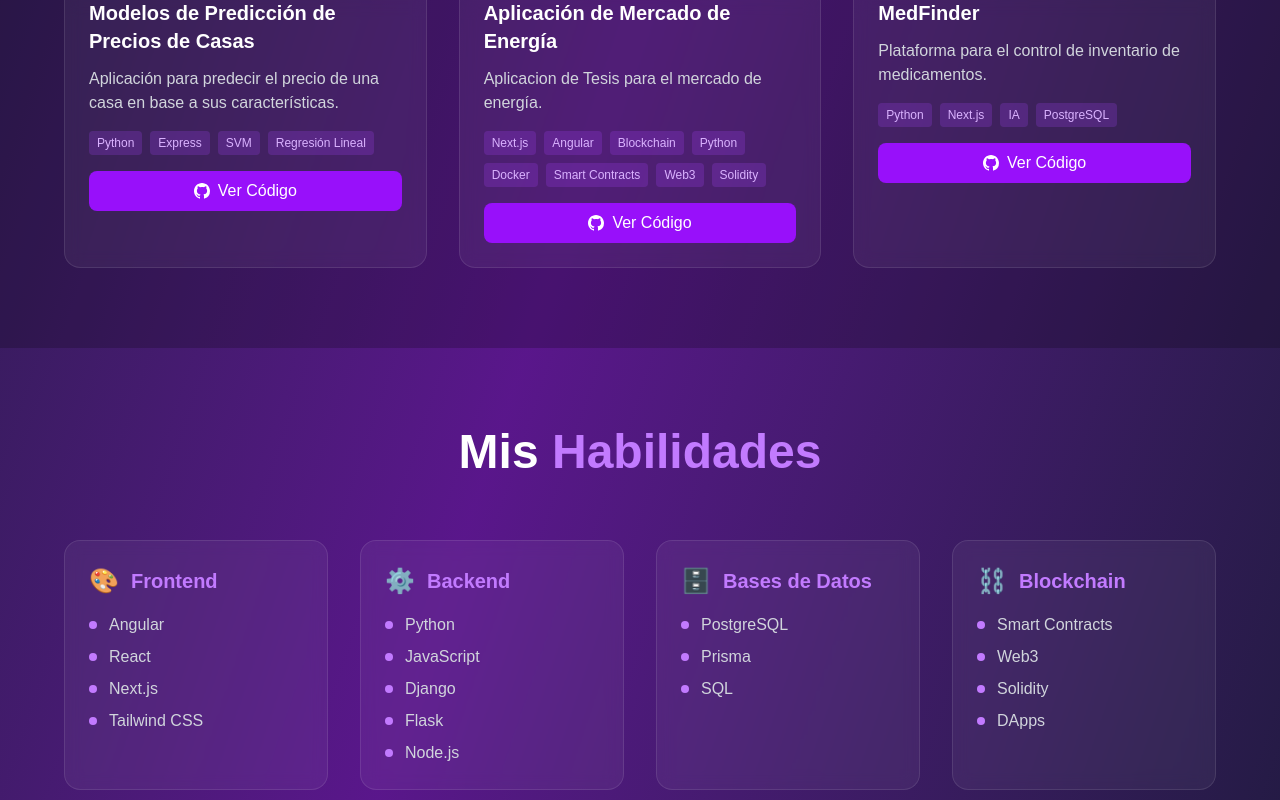
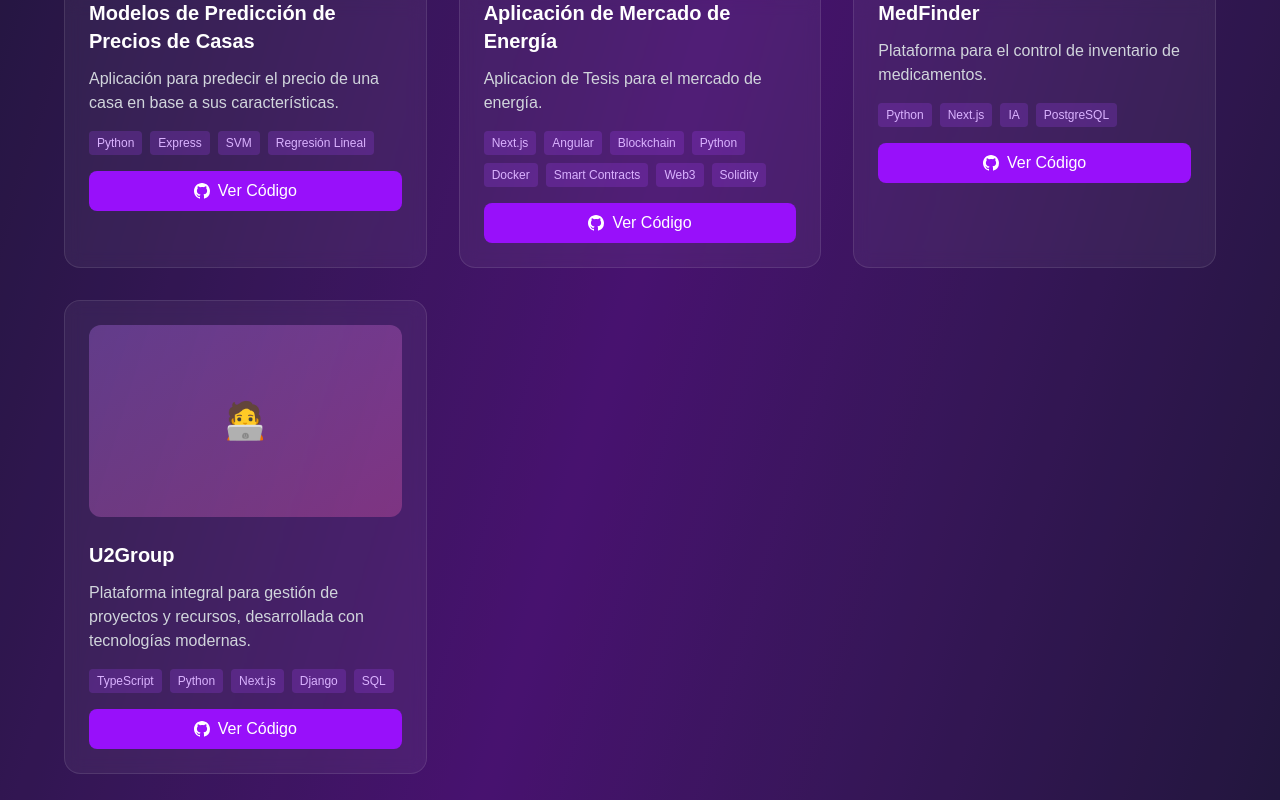
Before and after one commit to Valentina2882/portafolio, a Next.js app: page / in a window 1280 px wide. Shown: the part 1890-2690 px from the top of the page. Built offline with nearby package versions, Linux system fonts and the light colour scheme.

Commit message:
nuevo proyecto

```diff
--- a/src/app/page.tsx
+++ b/src/app/page.tsx
@@ -231,6 +231,13 @@ export default function Home() {
                 icon: "🏥💊",
                 techs: ["Python", "Next.js", "IA", "PostgreSQL"],
                 githubLink: "https://github.com/JulianMbp/Medicamentos.git"
+              },
+              {
+                title: "U2Group",
+                description: "Plataforma integral para gestión de proyectos y recursos, desarrollada con tecnologías modernas.",
+                icon: "🧑‍💻",
+                techs: ["TypeScript", "Python", "Next.js", "Django", "SQL"],
+                githubLink: "https://github.com/Pedroza22/U2Group"
               }
             ].map((project, index) => (
               <div
```
